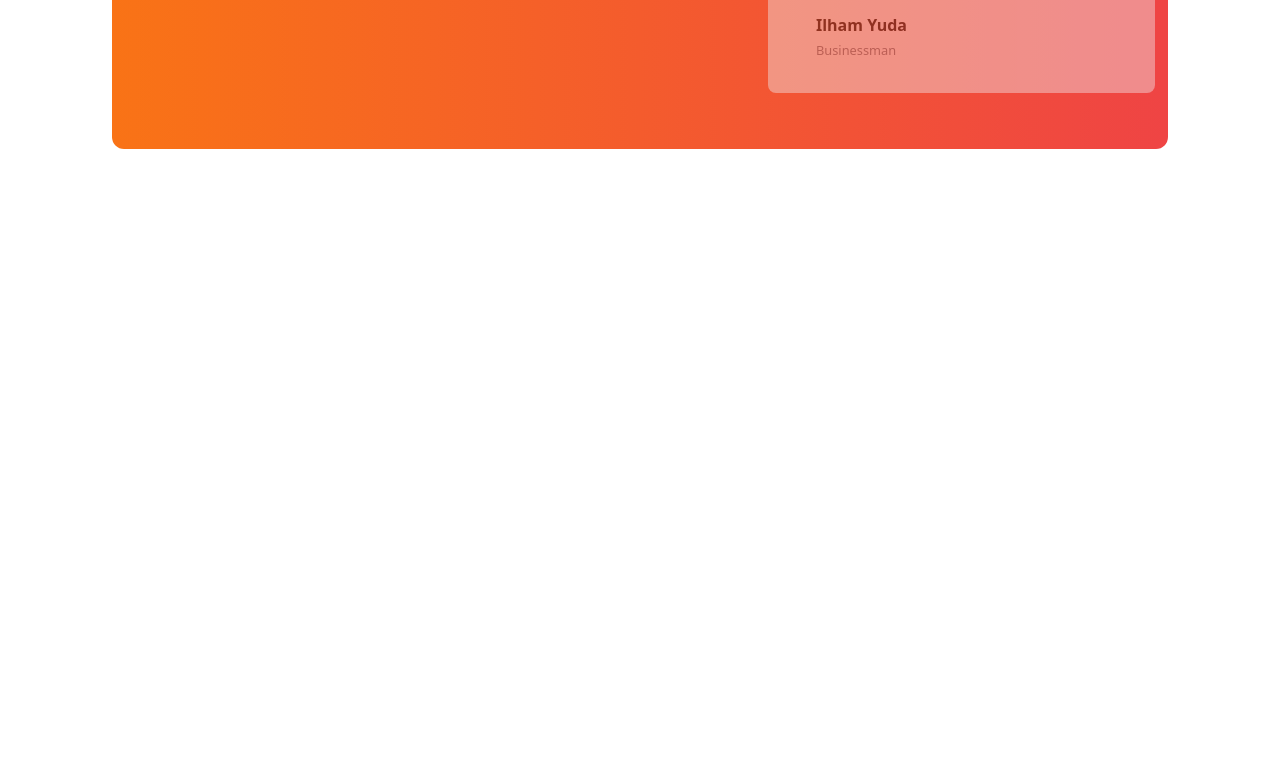
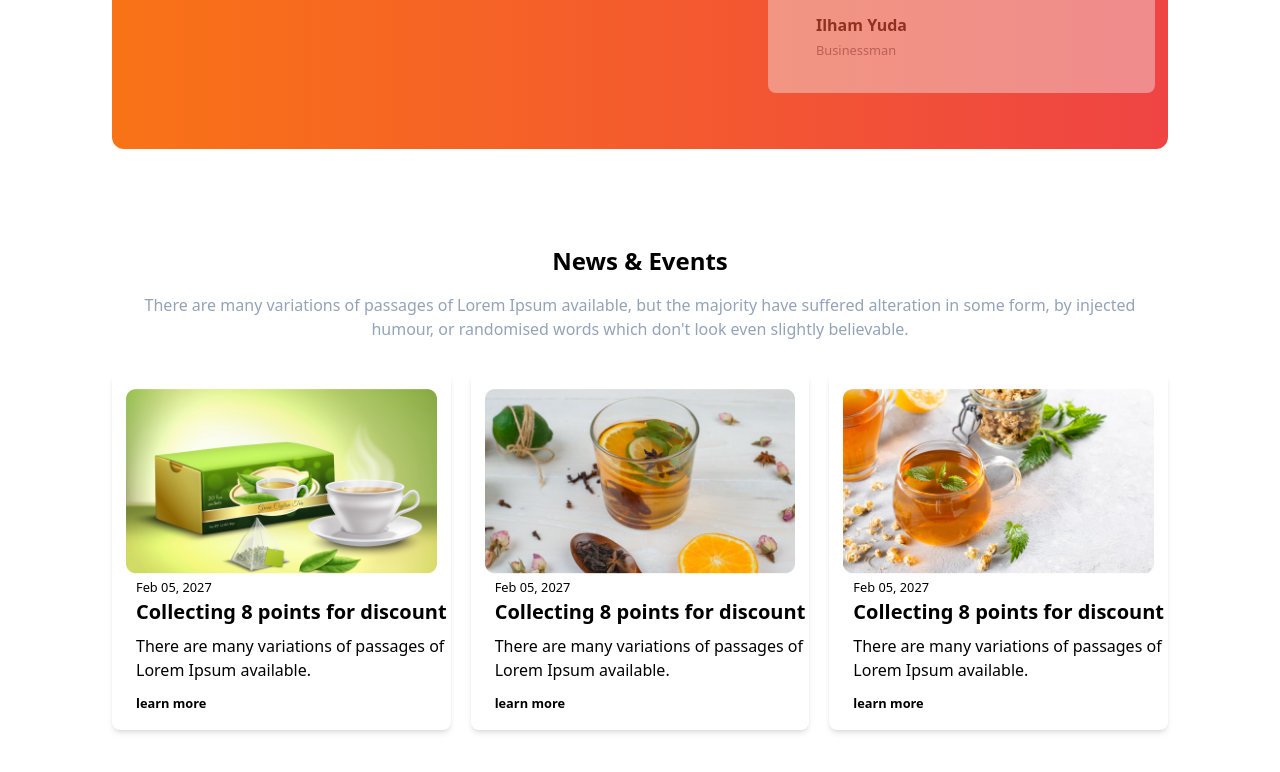
Before and after one commit to nazril02/Tea-house-project, a plain HTML site: page index.html in a window 1280 px wide. Shown: the part 2291-3063 px from the top of the page. Before the commit the page ends 2536 px from the top, so only its background shows below. Drawn offline with nearby package versions, Linux system fonts and the light colour scheme.

Commit message:
add a new section

```diff
--- a/index.html
+++ b/index.html
@@ -148,6 +148,41 @@
             </div>
                </div>
         </section>
+        <section class="mb-24">
+          <div class="text-center mb-8">
+   <h1 class="font-bold text-2xl mb-4"> News & Events</h1>
+   <p class="text-slate-400 mx-auto">There are many variations of passages of Lorem Ipsum available, but the majority have suffered alteration in some form, by injected humour, or randomised words which don't look even slightly believable.  </p>
+          </div>
+          <div class="grid grid-cols-1 lg:grid-cols-3 gap-5  ">
+             <div class="bg-white rounded-lg overflow-hidden shadow-md">
+                <img class="mx-auto mt-4 w-11/12 rounded-lg" src="./images/news-1.png" alt="" >
+                <div class="pl-6 pb-4">
+                    <small class="pb-2"> Feb 05, 2027</small>
+                    <h1 class="font-bold pb-2 text-xl"> Collecting 8 points for discount</h1>
+                    <p class="pb-2"> There are many variations of passages of Lorem Ipsum available.</p>
+                    <small class="font-bold"> learn more</small>
+                </div>
+             </div>
+             <div class="bg-white rounded-lg overflow-hidden shadow-md">
+                <img class="mx-auto mt-4 w-11/12 rounded-lg" src="./images/news-2.png" alt="" >
+                <div class="pl-6 pb-4">
+                    <small class="pb-2"> Feb 05, 2027</small>
+                    <h1 class="font-bold pb-2 text-xl"> Collecting 8 points for discount</h1>
+                    <p class="pb-2"> There are many variations of passages of Lorem Ipsum available.</p>
+                    <small class="font-bold"> learn more</small>
+                </div>
+             </div>
+             <div class="bg-white rounded-lg overflow-hidden shadow-md">
+                <img class="mx-auto mt-4 w-11/12 rounded-lg" src="./images/news-3.png" alt="" >
+                <div class="pl-6 pb-4">
+                    <small class="pb-2"> Feb 05, 2027</small>
+                    <h1 class="font-bold pb-2 text-xl"> Collecting 8 points for discount</h1>
+                    <p class="pb-2"> There are many variations of passages of Lorem Ipsum available.</p>
+                    <small class="font-bold"> learn more</small>
+                </div>
+             </div>
+          </div>
+        </section>
     </main>
 </body>
 </html>
```
